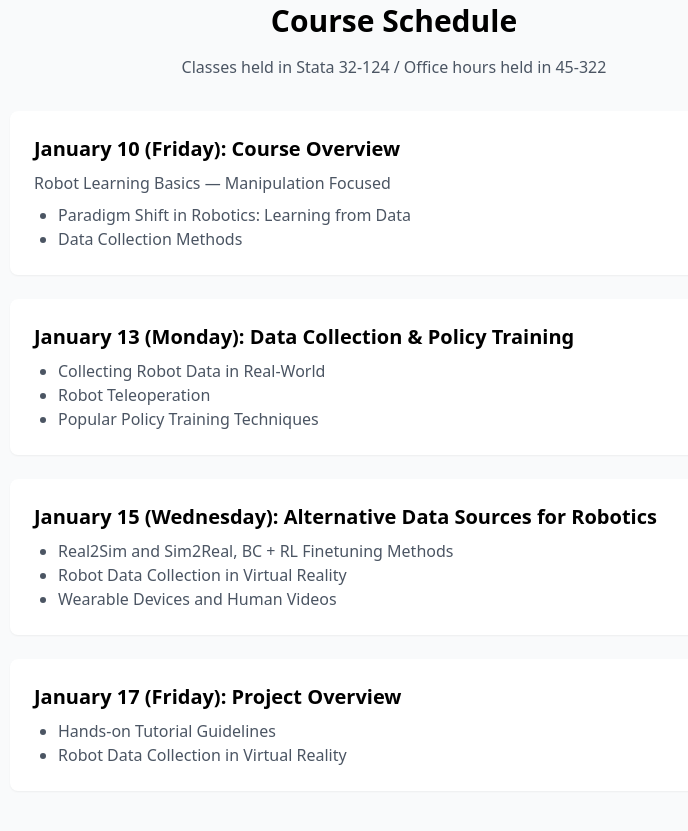
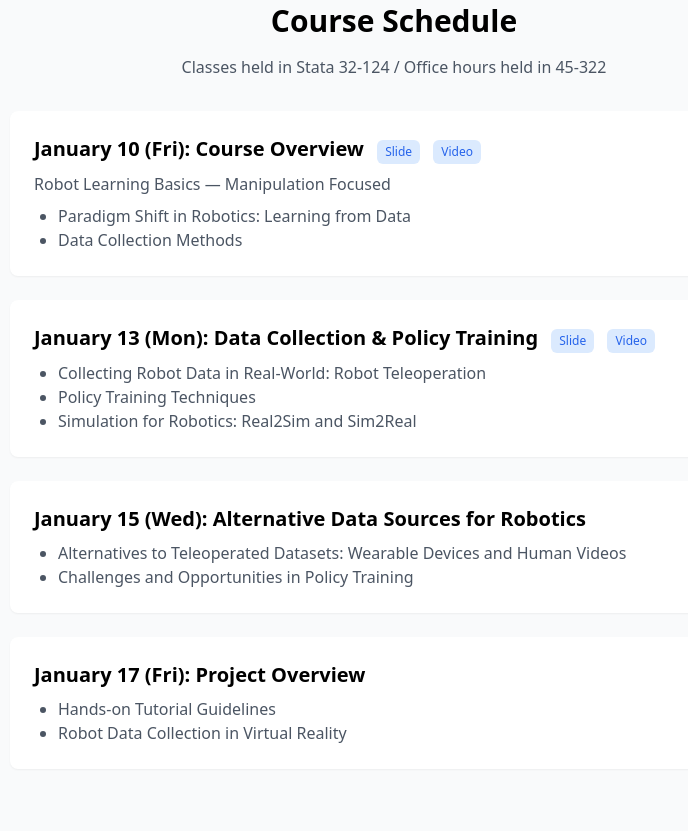
Before and after one commit to modern-robot-learning/modern-robot-learning.github.io, a plain HTML site: page index.html in a window 1280 px wide. Shown: the part 1189-2020 px from the top of the page, without its empty margins (246-934 px from the left). Drawn offline with nearby package versions, Linux system fonts and the light colour scheme.

Commit message:
update slides and video links

```diff
--- a/index.html
+++ b/index.html
@@ -34,11 +34,13 @@
             <div class="text-center">
                 <h1 class="text-5xl font-bold text-gray-900 mb-4">🤖 Modern Robot Learning 🦾</h1>
                 <h2 class="text-2xl text-gray-600 mb-8">Hands-on Tutorial</h2>
-                <p class="text-gray-600 text-lg mb-8 max-w-3xl mx-auto">This course provides a practical introduction to training robots using data-driven methods.
+                <p class="text-gray-600 text-lg mb-8 max-w-3xl mx-auto">
+                    This course provides a practical introduction to training robots using data-driven methods.
                     Key topics include data collection methods for robotics,
                     policy training methods, and using simulated environments for robot learning.
                     Throughout the course, students will have hands-on experience to design simulation environments, collect data, train policies, and evaluate policies.
-                    A solid working knowledge of Python and a basic understanding of machine learning are prerequisites. The course focuses entirely on the project, with no additional assignments.
+                    A solid working knowledge of Python and a basic understanding of machine learning are prerequisites.
+                    The course focuses entirely on the project, with no additional assignments.
                 </p>
                 <a href="https://registrar.mit.edu/registration-academics/registration-information/iap-registration"
                    class="inline-block bg-blue-600 text-white px-8 py-3 rounded-lg hover:bg-blue-700 transition duration-300">
@@ -76,7 +78,15 @@
         <p class="text-center text-gray-600 mb-8">Classes held in Stata 32-124 / Office hours held in 45-322</p>
         <div class="max-w-3xl mx-auto space-y-6">
             <div class="bg-white p-6 rounded-lg shadow-sm">
-                    <h3 class="text-xl font-semibold mb-2">January 10 (Friday): Course Overview</h3>
+                <h3 class="text-xl font-semibold mb-2">
+                    January 10 (Fri): Course Overview
+                    <a href="slides/class01.pdf" class="inline-flex items-center px-2 py-1 text-xs font-medium text-blue-600 bg-blue-100 rounded-md hover:bg-blue-200 ml-2">
+                        Slide
+                    </a>
+                    <a href="https://mit.hosted.panopto.com/Panopto/Pages/Viewer.aspx?id=fd157824-442c-41cc-90c8-b26100e7d0fc" class="inline-flex items-center px-2 py-1 text-xs font-medium text-blue-600 bg-blue-100 rounded-md hover:bg-blue-200 ml-2">
+                        Video
+                    </a>
+                </h3>
                 <p class="text-gray-600 mb-2">Robot Learning Basics — Manipulation Focused</p>
                 <ul class="text-gray-600 list-disc ml-6">
                     <li>Paradigm Shift in Robotics: Learning from Data</li>
@@ -84,23 +94,46 @@
                 </ul>
             </div>
             <div class="bg-white p-6 rounded-lg shadow-sm">
-                    <h3 class="text-xl font-semibold mb-2">January 13 (Monday): Data Collection & Policy Training</h3>
+                <h3 class="text-xl font-semibold mb-2">
+                    January 13 (Mon): Data Collection & Policy Training
+                    <a href="slides/class02.pdf" class="inline-flex items-center px-2 py-1 text-xs font-medium text-blue-600 bg-blue-100 rounded-md hover:bg-blue-200 ml-2">
+                        Slide
+                    </a>
+                    <a href="https://mit.hosted.panopto.com/Panopto/Pages/Viewer.aspx?id=64471e3a-ba01-42fb-ab0b-b2630084a972" class="inline-flex items-center px-2 py-1 text-xs font-medium text-blue-600 bg-blue-100 rounded-md hover:bg-blue-200 ml-2">
+                        Video
+                    </a>
+                </h3>
                 <ul class="text-gray-600 list-disc ml-6">
-                        <li>Collecting Robot Data in Real-World </li>
-                        <li>Robot Teleoperation </li>
-                        <li>Popular Policy Training Techniques</li>
+                    <li>Collecting Robot Data in Real-World: Robot Teleoperation </li>
+                    <li>Policy Training Techniques</li>
+                    <li>Simulation for Robotics: Real2Sim and Sim2Real</li>
                 </ul>
             </div>
             <div class="bg-white p-6 rounded-lg shadow-sm">
-                    <h3 class="text-xl font-semibold mb-2">January 15 (Wednesday): Alternative Data Sources for Robotics</h3>
+                <h3 class="text-xl font-semibold mb-2">
+                    January 15 (Wed): Alternative Data Sources for Robotics
+                    <!-- <a href="slides/jan15.pdf" class="inline-flex items-center px-2 py-1 text-xs font-medium text-blue-600 bg-blue-100 rounded-md hover:bg-blue-200 ml-2">
+                        Slide →
+                    </a>
+                    <a href="videos/jan15.mp4" class="inline-flex items-center px-2 py-1 text-xs font-medium text-blue-600 bg-blue-100 rounded-md hover:bg-blue-200 ml-2">
+                        Video →
+                    </a> -->
+                </h3>
                 <ul class="text-gray-600 list-disc ml-6">
-                        <li>Real2Sim and Sim2Real, BC + RL Finetuning Methods</li>
-                        <li>Robot Data Collection in Virtual Reality</li>
-                        <li>Wearable Devices and Human Videos</li>
+                    <li>Alternatives to Teleoperated Datasets: Wearable Devices and Human Videos</li>
+                    <li>Challenges and Opportunities in Policy Training</li>
                 </ul>
             </div>
             <div class="bg-white p-6 rounded-lg shadow-sm">
-                    <h3 class="text-xl font-semibold mb-2">January 17 (Friday): Project Overview</h3>
+                <h3 class="text-xl font-semibold mb-2">
+                    January 17 (Fri): Project Overview
+                    <!-- <a href="slides/jan17.pdf" class="inline-flex items-center px-2 py-1 text-xs font-medium text-blue-600 bg-blue-100 rounded-md hover:bg-blue-200 ml-2">
+                        Slide →
+                    </a>
+                    <a href="videos/jan17.mp4" class="inline-flex items-center px-2 py-1 text-xs font-medium text-blue-600 bg-blue-100 rounded-md hover:bg-blue-200 ml-2">
+                        Video →
+                    </a> -->
+                </h3>
                 <ul class="text-gray-600 list-disc ml-6">
                     <li>Hands-on Tutorial Guidelines</li>
                     <li>Robot Data Collection in Virtual Reality</li>
@@ -109,7 +142,6 @@
         </div>
     </div>
 </section>
-
 
 
     <!-- Project Details Section -->
```
Also changed, not shown: 2 other files. Lines whose indentation alone changed are shown as unchanged.
